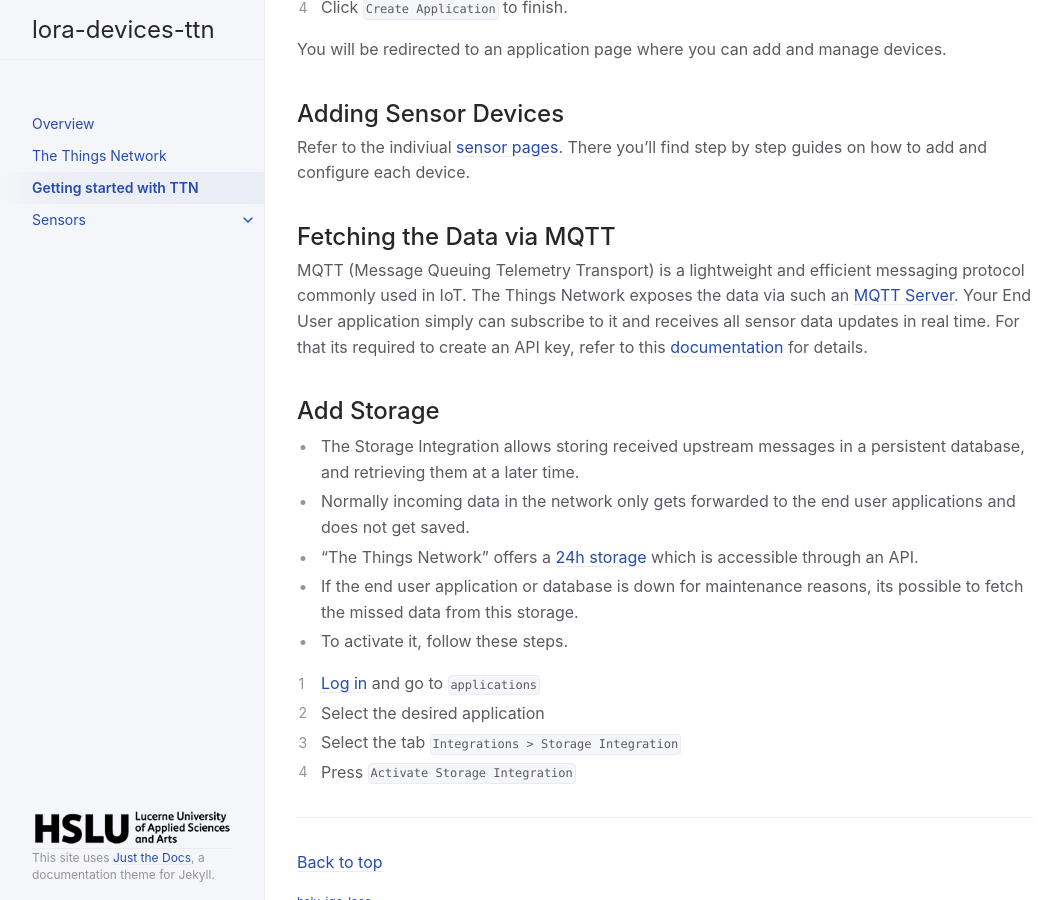
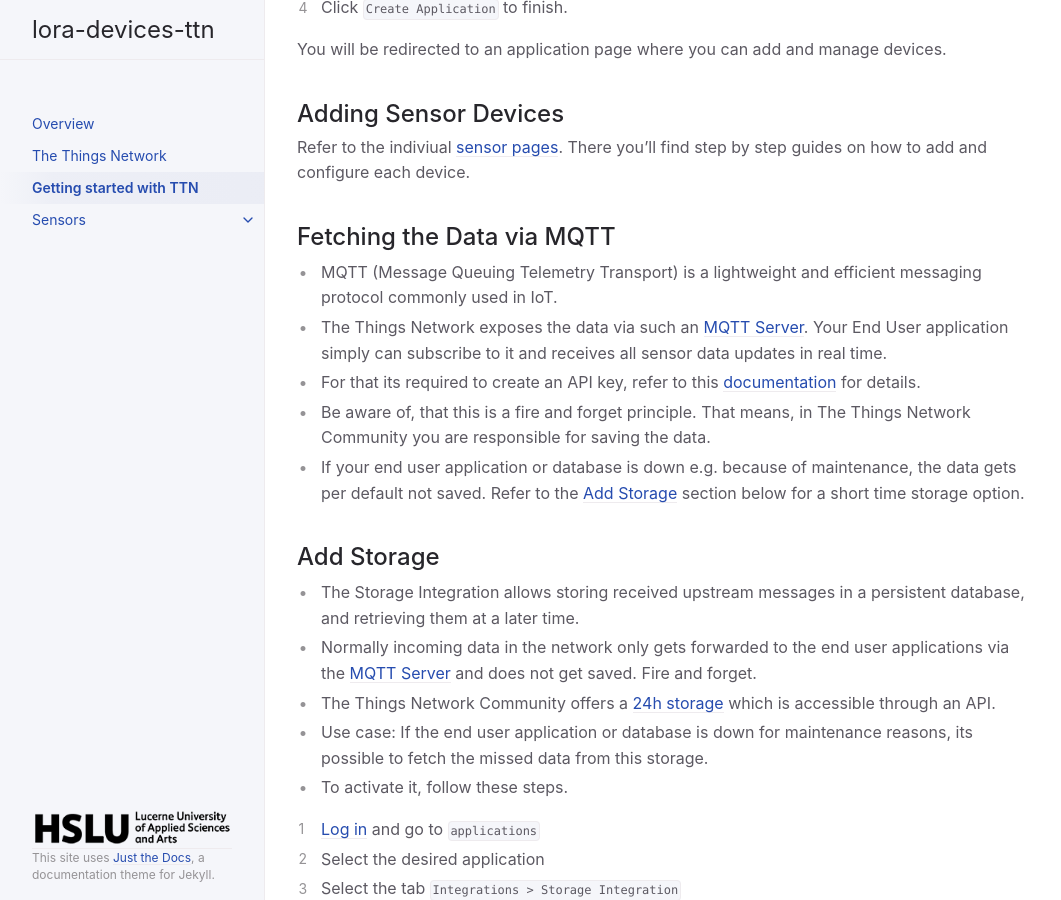
Before and after one commit to hslu-ige-laes/lora-devices-ttn, a Jekyll site: the page built from docs/getting_started.md, in a window 1280 px wide and 900 px high, scrolled down 1624 px. Shown: the whole window, without its empty margins (107-1168 px from the left). Built offline with Jekyll 4.4.1, drawn with Linux system fonts in a browser that asks for light colours.

Commit message:
Update getting_started.md

```diff
--- a/docs/getting_started.md
+++ b/docs/getting_started.md
@@ -51,15 +51,17 @@ You will be redirected to an application page where you can add and manage devic
 Refer to the indiviual [sensor pages](https://hslu-ige-laes.github.io/lora-devices-ttn/#sensor-overview). There you'll find step by step guides on how to add and configure each device.
 
 ## Fetching the Data via MQTT
-MQTT (Message Queuing Telemetry Transport) is a lightweight and efficient messaging protocol commonly used in IoT.
-The Things Network exposes the data via such an [MQTT Server](https://www.thethingsindustries.com/docs/integrations/mqtt/). Your End User application simply can subscribe to it and receives all sensor data updates in real time.
-For that its required to create an API key, refer to this [documentation](https://www.thethingsindustries.com/docs/integrations/mqtt/) for details.
+- MQTT (Message Queuing Telemetry Transport) is a lightweight and efficient messaging protocol commonly used in IoT.
+- The Things Network exposes the data via such an [MQTT Server](https://www.thethingsindustries.com/docs/integrations/mqtt/). Your End User application simply can subscribe to it and receives all sensor data updates in real time.
+- For that its required to create an API key, refer to this [documentation](https://www.thethingsindustries.com/docs/integrations/mqtt/) for details.
+- Be aware of, that this is a fire and forget principle. That means, in The Things Network Community you are responsible for saving the data.
+- If your end user application or database is down e.g. because of maintenance, the data gets per default not saved. Refer to the [Add Storage](https://hslu-ige-laes.github.io/lora-devices-ttn/docs/getting_started#add-storage) section below for a short time storage option.
 
 ## Add Storage
 - The Storage Integration allows storing received upstream messages in a persistent database, and retrieving them at a later time.
-- Normally incoming data in the network only gets forwarded to the end user applications and does not get saved.
-- "The Things Network" offers a [24h storage](https://www.thethingsindustries.com/docs/integrations/storage/) which is accessible through an API.
-- If the end user application or database is down for maintenance reasons, its possible to fetch the missed data from this storage.
+- Normally incoming data in the network only gets forwarded to the end user applications via the [MQTT Server](https://www.thethingsindustries.com/docs/integrations/mqtt/) and does not get saved. Fire and forget.
+- The Things Network Community offers a [24h storage](https://www.thethingsindustries.com/docs/integrations/storage/) which is accessible through an API.
+- Use case: If the end user application or database is down for maintenance reasons, its possible to fetch the missed data from this storage.
 - To activate it, follow these steps.
 
 1. [Log in](https://eu1.cloud.thethings.network/console/applications) and go to `applications`
```
